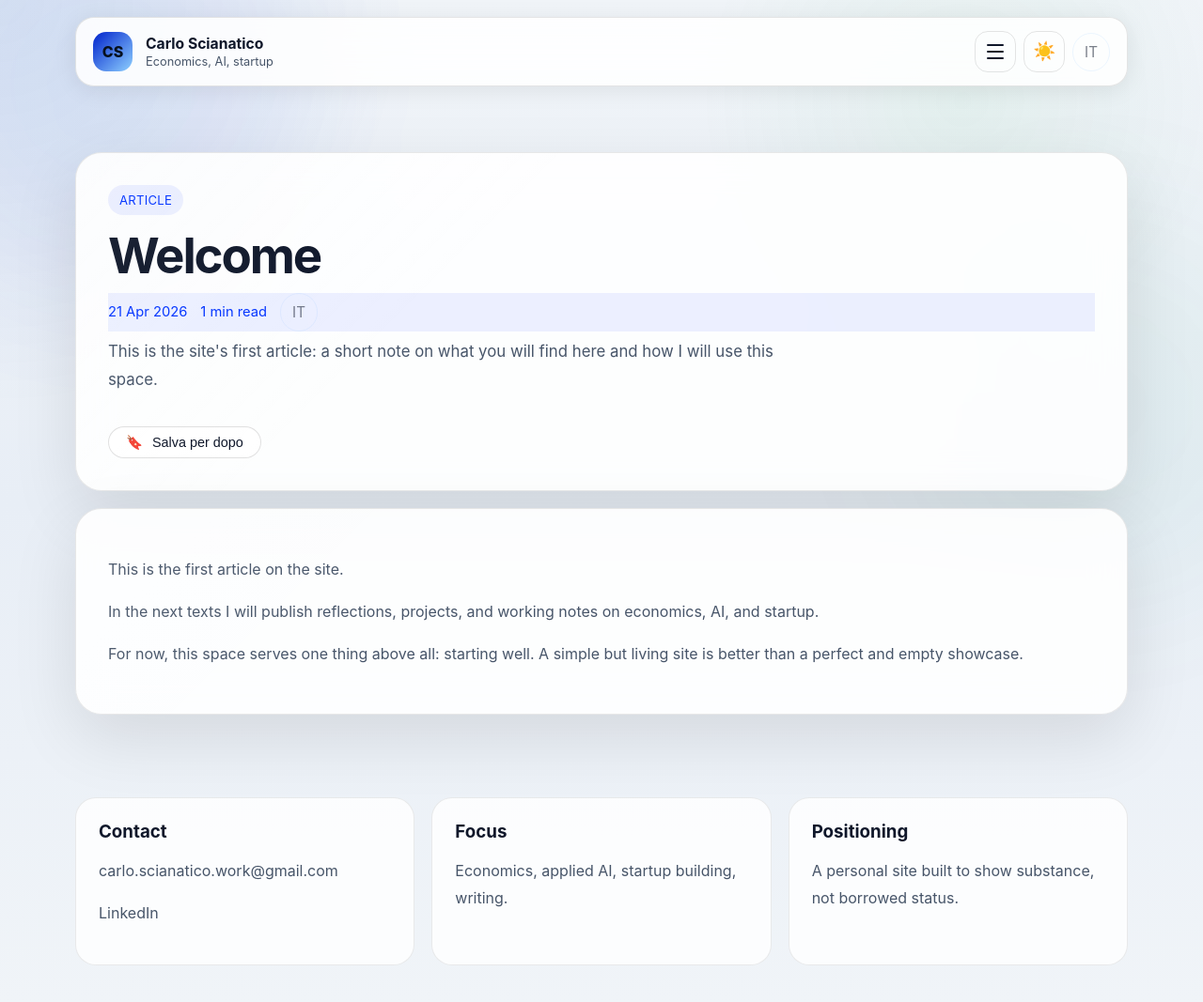
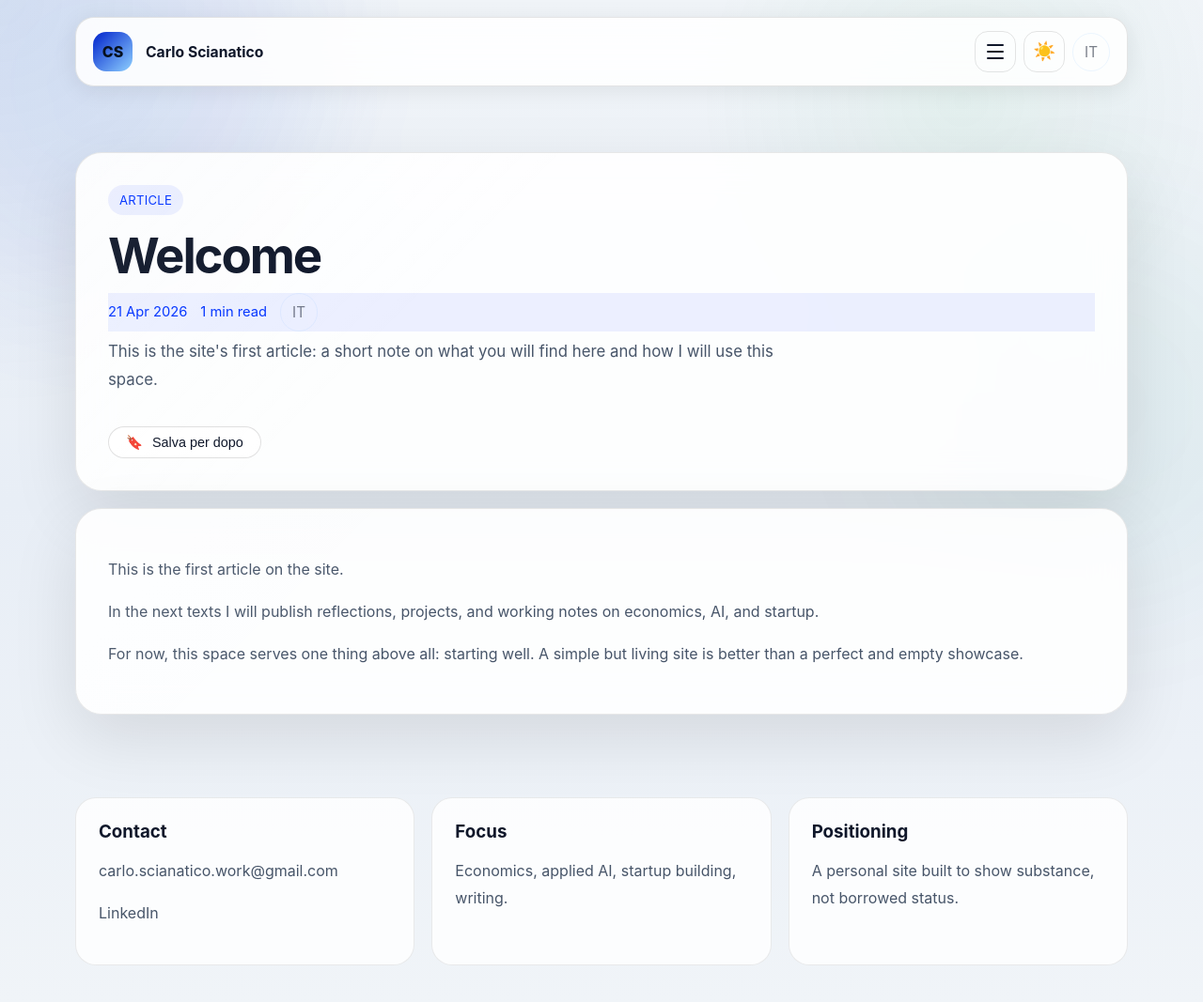
Before and after one commit to carloscianatico/carloscianatico.github.io, a Jekyll site: the page built from 2026-04-21-benvenuto.md, in a window 1280 px wide and 1070 px high. Shown: the top 1067 px of the window at 94% size. Built offline with Jekyll 4.4.1, drawn with Linux system fonts in a browser that asks for light colours.

Commit message:
Fix: rimossa scritta economia AI startup dal brand header

```diff
--- a/_includes/header.html
+++ b/_includes/header.html
@@ -6,7 +6,6 @@
       <span class="brand-mark">CS</span>
       <span class="brand-text">
         <strong>Carlo Scianatico</strong>
-        <small>{% if page.lang == 'en' %}Economics, AI, startup{% else %}Economia, AI, startup{% endif %}</small>
       </span>
     </a>
 
```
